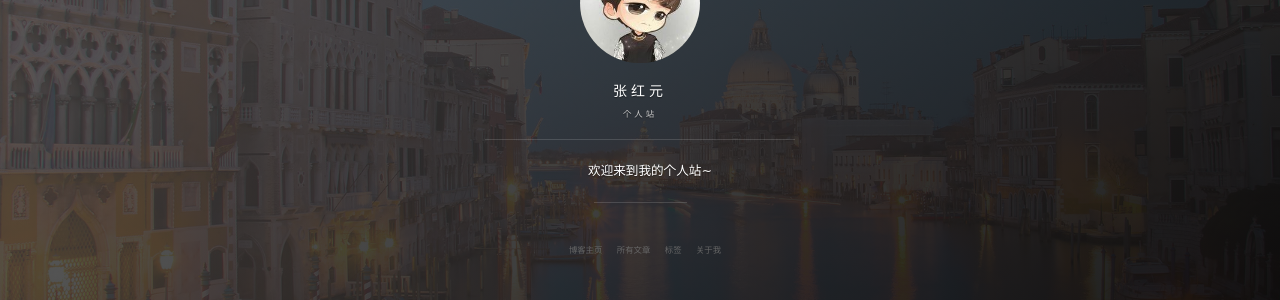
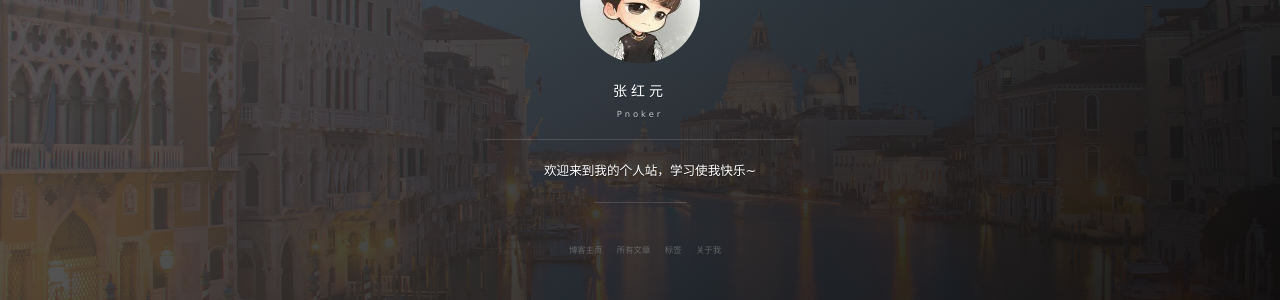
Before and after one commit to pnoker/pnoker.github.io, a Jekyll site: the page built from index.html, in a window 1280 px wide. Shown: the part 345-645 px from the top of the page. Built offline with Jekyll 4.4.1, drawn with Linux system fonts in a browser that asks for light colours; nearby versions of some CDN libraries; the list of posts is cut into pages by our own code; comment, search, counter and statistics services are not loaded.

Commit message:
update me

```diff
--- a/_config.yml
+++ b/_config.yml
@@ -1,24 +1,24 @@
 # Basic
 title: 张红元
-subtitle: 个人站
-description: 欢迎来到我的个人站~
+subtitle: Pnoker
+description: 欢迎来到我的个人站，学习使我快乐~
 # 头像里面的标题
-avatarTitle: leopardpan
+avatarTitle: pnoker
 # 头像里面的描述
-avatarDesc: iOS / 机器学习
-url: "http://baixin.io"
+avatarDesc: Java / Spring / SQL
+url: "https://pnoker.github.io/"
 
 # Comment
 comment:
-    # disqus: leopard
-    duoshuo: leopard
+    # disqus: 张红元
+    duoshuo: 张红元
 
 # Social
 social:
-    weibo: 5366874726
-    github: leopardpan
-    # twitter:
-    mail: leopardpan@icloud.com
+    weibo: Pnoter
+    github: pnoker
+    csdn: pnoter
+    mail: peter-no@foxmail.com
 
 # 百度统计
 # 使用博客模板请去掉或者更换 id
@@ -30,16 +30,6 @@ baidu:
 ga:
     id: UA-84134159-3
     host: auto
-
-
-# 《----------------- 上面的信息修改成你自己的 ---------------------------》
-#
-#
-#  _post/ 下的文章更换成你自己的文章
-#  帮忙star一下，感谢~😆 地址： https://github.com/leopardpan/leopardpan.github.io
-#
-#
-# 《--------------- 下面的信息可以自行选择是否修改 ------------------------》
 
 
 permalink: /:year/:month/:title/
--- a/_includes/side-panel.html
+++ b/_includes/side-panel.html
@@ -5,7 +5,7 @@
     <div class="panel-main__content">
         <!-- 头像效果-start -->
         <div class="ih-item circle effect right_to_left">
-            <a href="/#blog" title="前往 {{ site.title }} 的主页" class="blog-button">
+            <a href="/#blog" title="前往{{ site.title }}的主页" class="blog-button">
                 <div class="img"><img src="/images/avatar.jpg" alt="img"></div>
                 <div class="info">
                     <div class="info-back">
```
